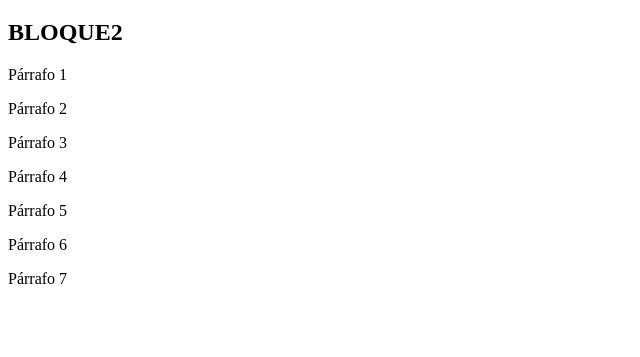
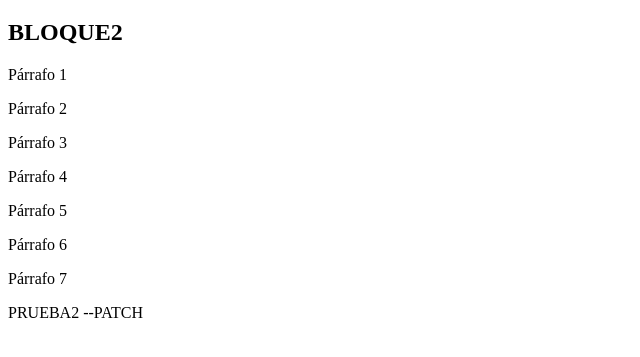
Before and after one commit to lizicamacho2024/proy_camacho_git_2026, a plain HTML site: page index.html in a window 1280 px wide. Shown: the part 61-418 px from the top of the page, without its empty margins (0-640 px from the left). Drawn offline with Linux system fonts and the light colour scheme.

Commit message:
Cambio el footer

```diff
--- a/index.html
+++ b/index.html
@@ -17,5 +17,6 @@
     <p>Párrafo 5</p>
     <p>Párrafo 6</p>
     <p>Párrafo 7</p>
+    <footer>PRUEBA2 --PATCH</footer>
 </body>
 </html>
```
